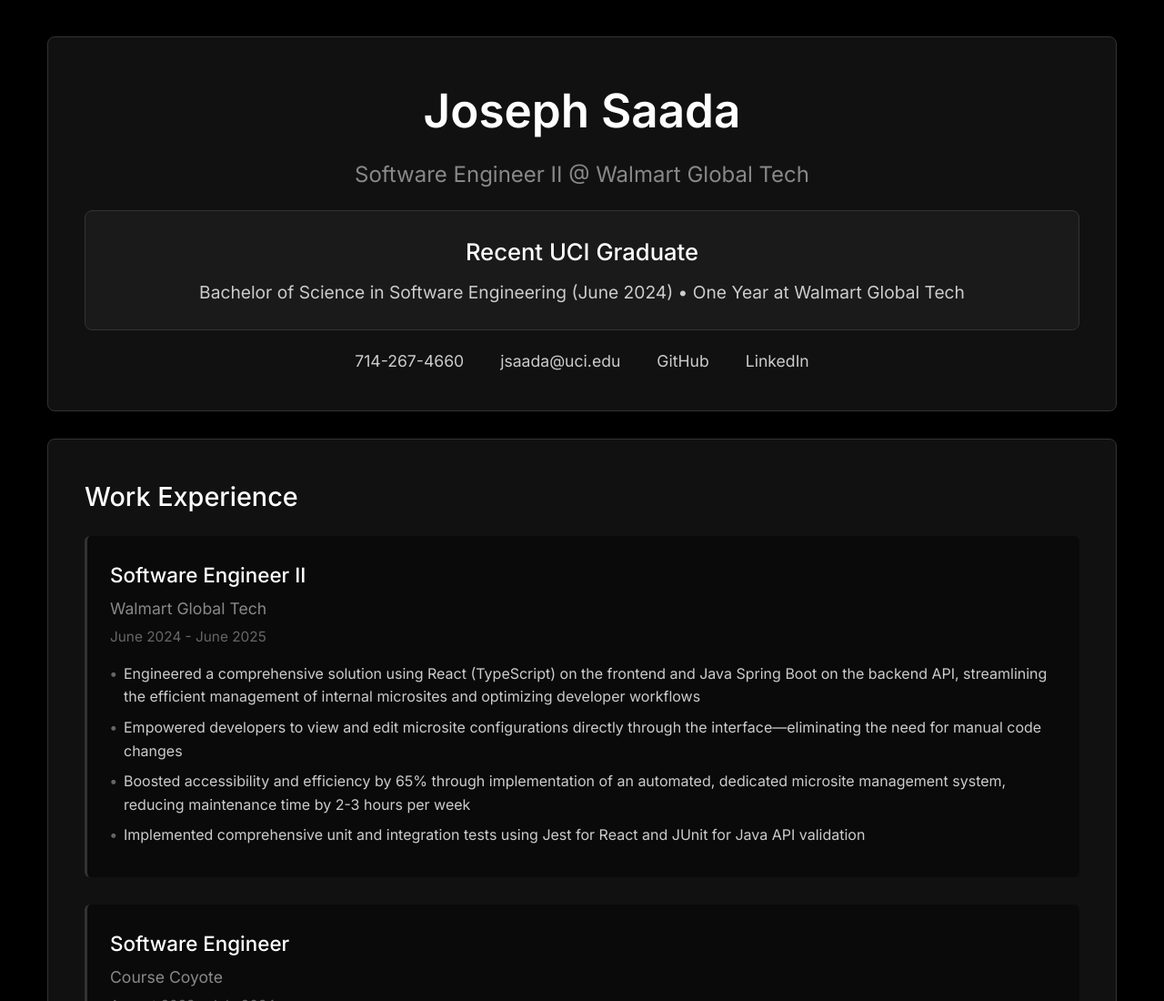
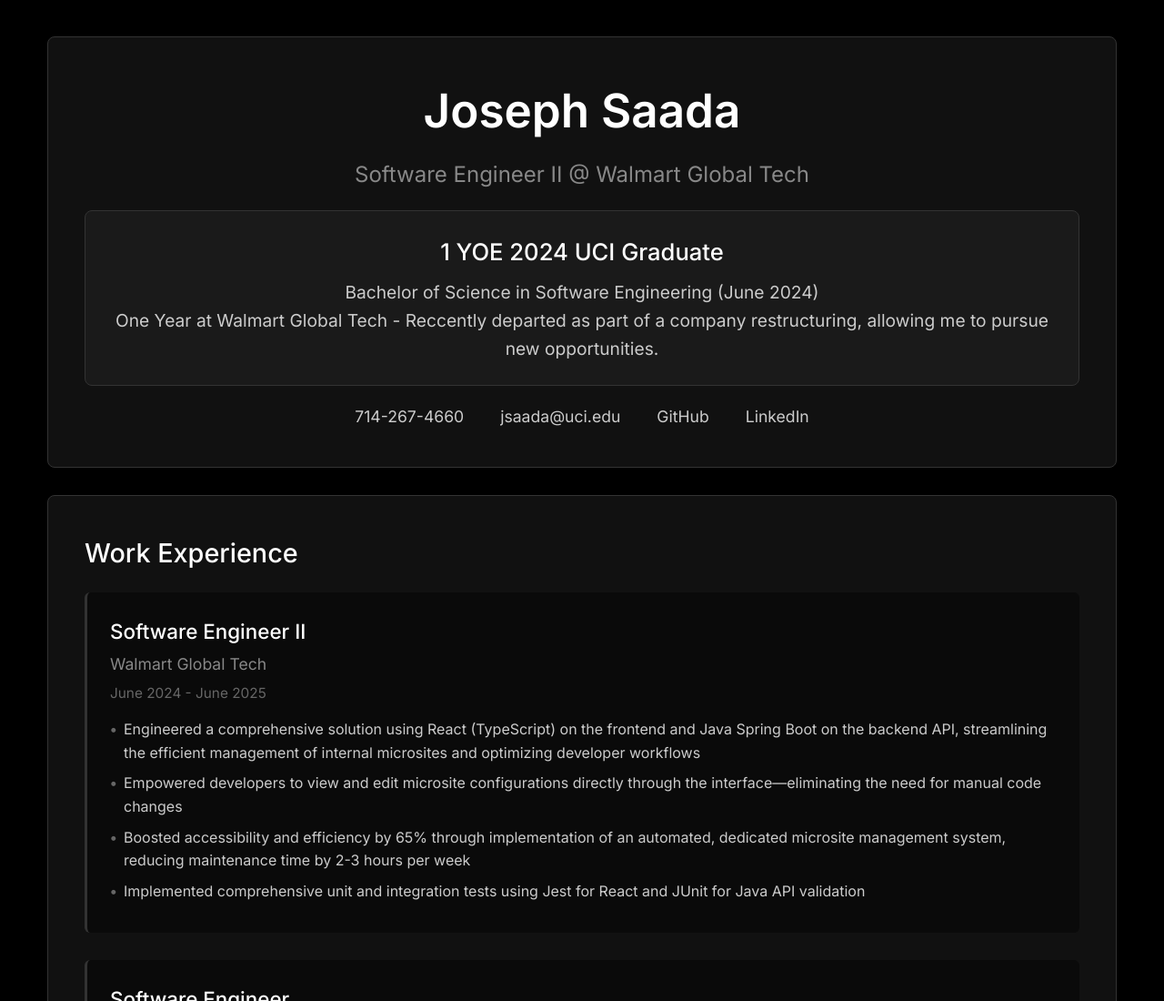
Before and after one commit to JosephSaada/resume, a plain HTML site: page index.html in a window 1280 px wide. Shown: the top 1100 px of the page at 91% size. Drawn offline with Linux system fonts and the light colour scheme.

Commit message:
update: update current employment

```diff
--- a/index.html
+++ b/index.html
@@ -270,8 +270,9 @@
 			<h1>Joseph Saada</h1>
 			<p class="title">Software Engineer II @ Walmart Global Tech</p>
 			<div class="graduation-highlight">
-				<h2>Recent UCI Graduate</h2>
-				<p>Bachelor of Science in Software Engineering (June 2024) • One Year at Walmart Global Tech</p>
+				<h2>1 YOE 2024 UCI Graduate</h2>
+				<p>Bachelor of Science in Software Engineering (June 2024) </p>
+				<p>One Year at Walmart Global Tech - Reccently departed as part of a company restructuring, allowing me to pursue new opportunities.</p>
 			</div>
 			<div class="contact-info">
 				<a href="tel:714-267-4660" class="contact-item">714-267-4660</a>
```
